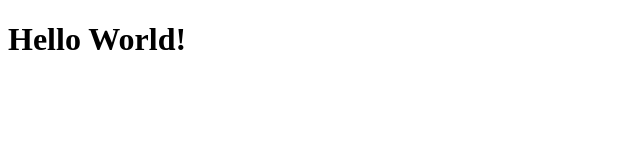
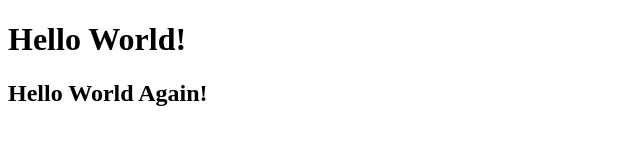
Before and after one commit to filauro1989/htmlcss-hello, a plain HTML site: page index.html in a window 1280 px wide. Shown: the whole page, without its empty margins (0-640 px from the left). Drawn offline with Linux system fonts and the light colour scheme.

Commit message:
Inserimento H2

```diff
--- a/index.html
+++ b/index.html
@@ -13,6 +13,10 @@
 
     <h1>Hello World!</h1>
 
+    <!--Inserimento titolo 2-->
+
+    <h2>Hello World Again!</h2>
+
 </body>
 
 </html>
```
